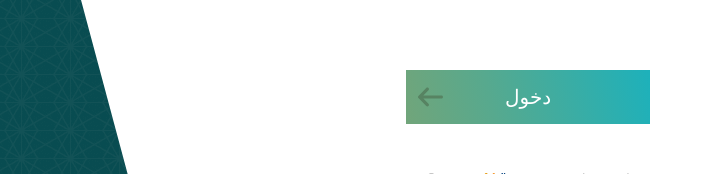
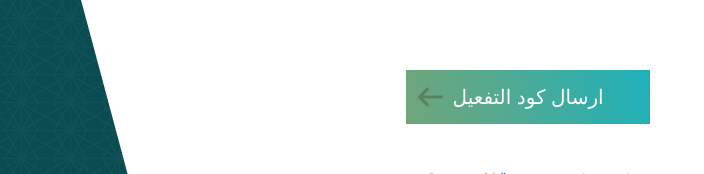
Before and after one commit to ezzeldenalqemam/Task2, a plain HTML site: page email.html in a window 1280 px wide. Shown: the part 430-604 px from the top of the page, without its empty margins (517-1221 px from the left). Drawn offline with Linux system fonts and the light colour scheme; a web font is replaced by a local one.

Commit message:
new word

```diff
--- a/email.html
+++ b/email.html
@@ -51,7 +51,7 @@
 
                 <div class="login-button-box text-center">
                   <button class="tb-button login-button">
-                    دخول
+                    ارسال كود التفعيل
                     <i class="fa-solid fa-arrow-left"></i>
                   </button>
                 </div>
```
